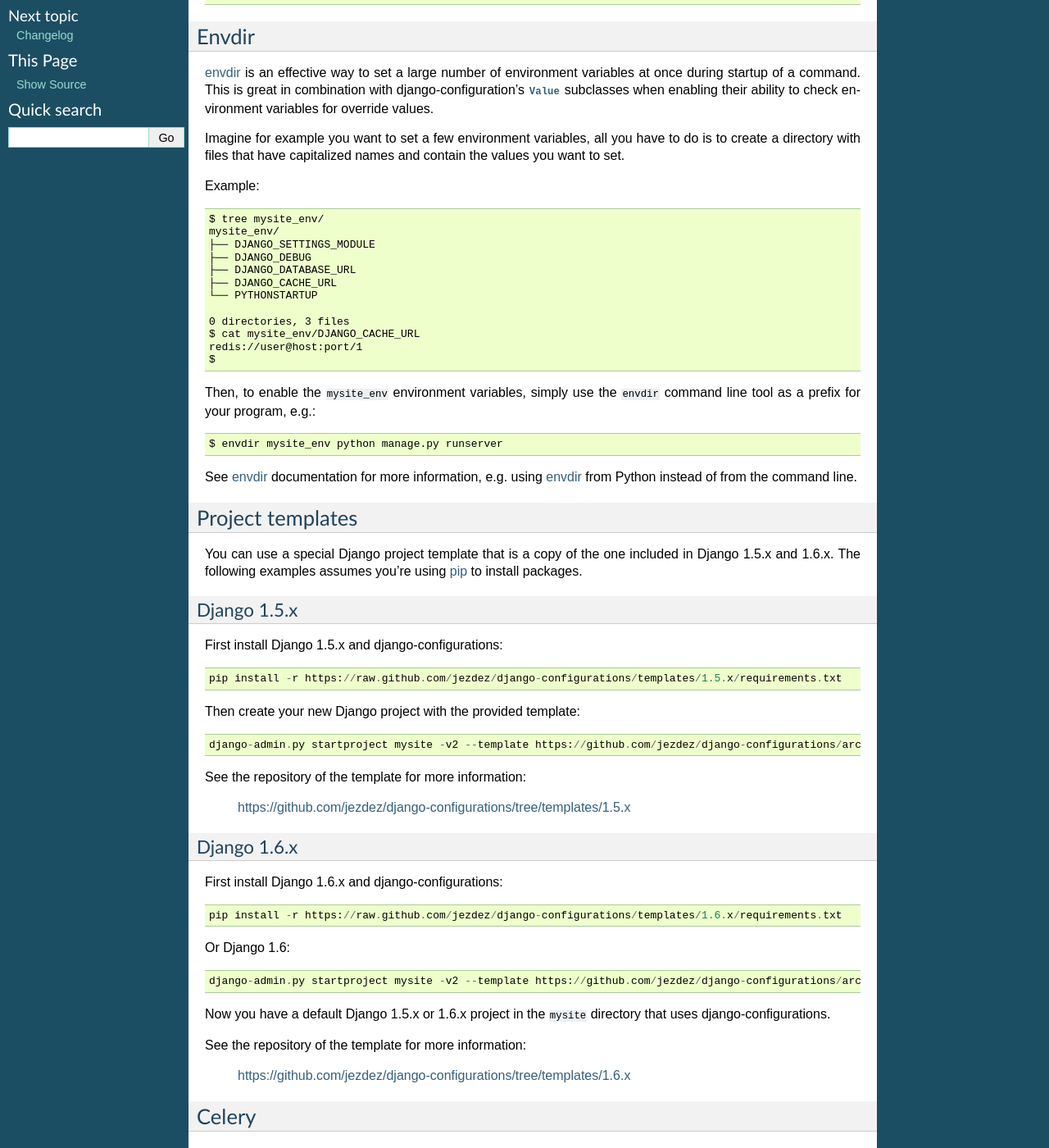
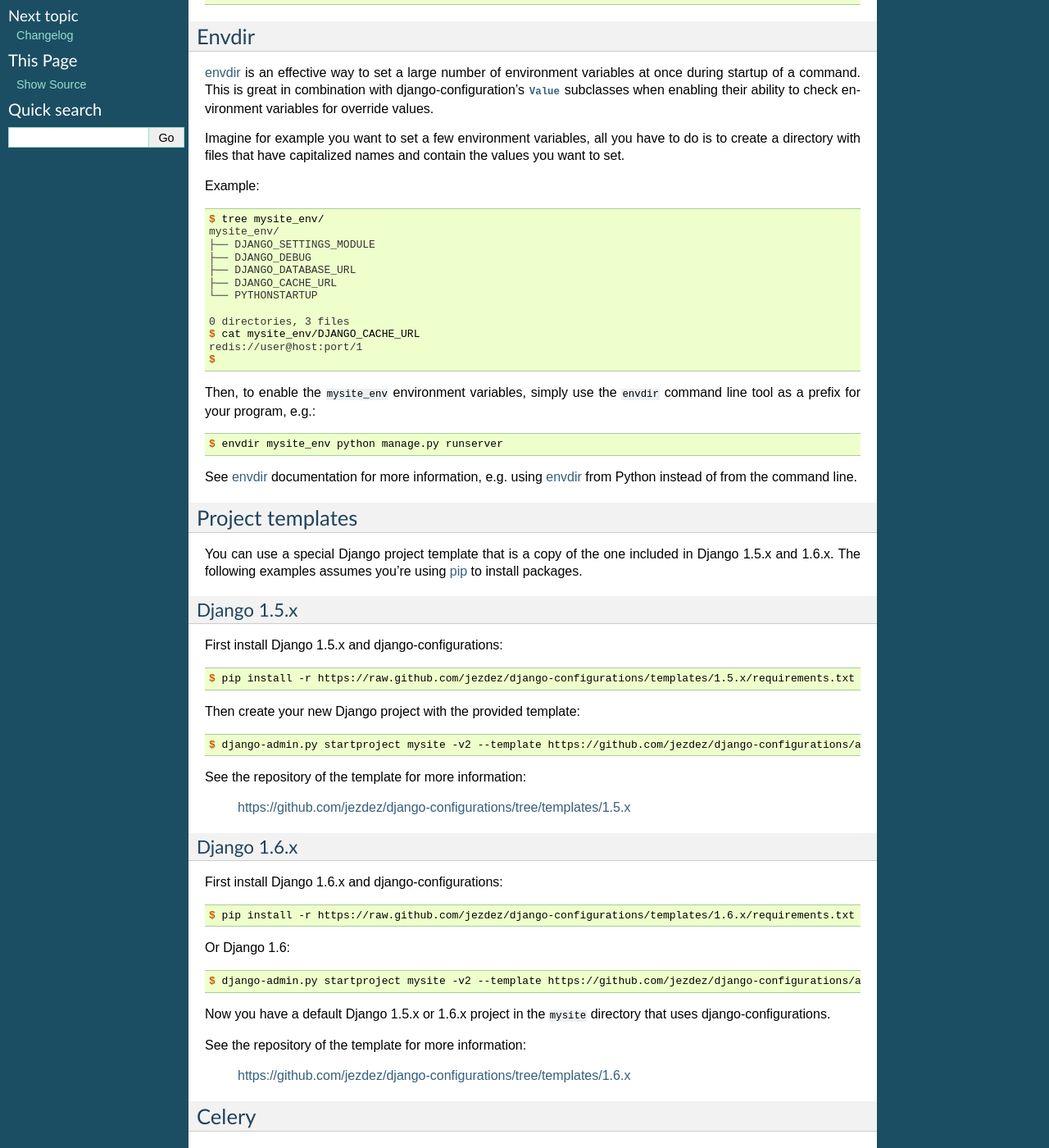
Before and after one commit to jazzband/django-configurations, a Sphinx documentation site: the page built from docs/cookbook.rst, in a window 1280 px wide and 1400 px high, scrolled down 337 px. Shown: the whole window at 82% size. Built offline with Sphinx 7.4.7, drawn with Linux system fonts in a browser that asks for light colours.

Commit message:
Improved docs.

```diff
--- a/docs/cookbook.rst
+++ b/docs/cookbook.rst
@@ -11,7 +11,10 @@
 equivalent of Django's :func:`~django.core.management.call_command` function
 with django-configurations, too.
 
-Simply import it from ``configurations.management`` instead::
+Simply import it from ``configurations.management`` instead:
+
+.. code-block:: python
+   :emphasize-lines: 1
 
     from configurations.management import call_command
 
@@ -30,7 +33,9 @@
 have to do is to create a directory with files that have capitalized names
 and contain the values you want to set.
 
-Example::
+Example:
+
+.. code-block:: console
 
     $ tree mysite_env/
     mysite_env/
@@ -46,7 +51,9 @@
     $
 
 Then, to enable the ``mysite_env`` environment variables, simply use the
-``envdir`` command line tool as a prefix for your program, e.g.::
+``envdir`` command line tool as a prefix for your program, e.g.:
+
+.. code-block:: console
 
     $ envdir mysite_env python manage.py runserver
 
@@ -67,13 +74,17 @@
 Django 1.5.x
 ^^^^^^^^^^^^
 
-First install Django 1.5.x and django-configurations::
+First install Django 1.5.x and django-configurations:
 
-    pip install -r https://raw.github.com/jezdez/django-configurations/templates/1.5.x/requirements.txt
+.. code-block:: console
 
-Then create your new Django project with the provided template::
+    $ pip install -r https://raw.github.com/jezdez/django-configurations/templates/1.5.x/requirements.txt
 
-    django-admin.py startproject mysite -v2 --template https://github.com/jezdez/django-configurations/archive/templates/1.5.x.zip
+Then create your new Django project with the provided template:
+
+.. code-block:: console
+
+    $ django-admin.py startproject mysite -v2 --template https://github.com/jezdez/django-configurations/archive/templates/1.5.x.zip
 
 See the repository of the template for more information:
 
@@ -82,13 +93,17 @@
 Django 1.6.x
 ^^^^^^^^^^^^
 
-First install Django 1.6.x and django-configurations::
+First install Django 1.6.x and django-configurations:
 
-    pip install -r https://raw.github.com/jezdez/django-configurations/templates/1.6.x/requirements.txt
+.. code-block:: console
 
-Or Django 1.6::
+    $ pip install -r https://raw.github.com/jezdez/django-configurations/templates/1.6.x/requirements.txt
 
-    django-admin.py startproject mysite -v2 --template https://github.com/jezdez/django-configurations/archive/templates/1.6.x.zip
+Or Django 1.6:
+
+.. code-block:: console
+
+    $ django-admin.py startproject mysite -v2 --template https://github.com/jezdez/django-configurations/archive/templates/1.6.x.zip
 
 Now you have a default Django 1.5.x or 1.6.x project in the ``mysite``
 directory that uses django-configurations.
@@ -106,7 +121,9 @@
 ^^^^^
 
 Given Celery's way to load Django settings in worker processes you should
-probably just add the following to the **beginning** of your settings module::
+probably just add the following to the **beginning** of your settings module:
+
+.. code-block:: python
 
     from configurations import importer
     importer.install()
@@ -161,26 +178,32 @@
 documentation for how to create and `manage your IPython profile`_ correctly.
 
 Here's a quick how-to in case you don't have a profile yet. Type in your
-command line shell::
+command line shell:
 
-    ipython profile create
+.. code-block:: console
+
+    $ ipython profile create
 
 Then let IPython show you where the configuration file ``ipython_config.py``
-was created::
+was created:
 
-    ipython locate profile
+.. code-block:: console
+
+    $ ipython locate profile
 
 That should print a directory path where you can find the
 ``ipython_config.py`` configuration file. Now open that file and extend the
 ``c.InteractiveShellApp.extensions`` configuration value. It may be commented
 out from when IPython created the file or it may not exist in the file at all.
-In either case make sure it's not a Python comment anymore and reads like this::
+In either case make sure it's not a Python comment anymore and reads like this:
 
-    # A list of dotted module names of IPython extensions to load.
-    c.InteractiveShellApp.extensions = [
-        # .. your other extensions if available
-        'configurations',
-    ]
+.. code-block:: python
+
+   # A list of dotted module names of IPython extensions to load.
+   c.InteractiveShellApp.extensions = [
+       # .. your other extensions if available
+       'configurations',
+   ]
 
 That will tell IPython to load django-configurations correctly on startup.
 It also works with django-extensions's shell_plus_ management command.
@@ -195,7 +218,9 @@
 In case you use FastCGI for deploying Django (you really shouldn't) and aren't
 allowed to use Django's runfcgi_ management command (that would automatically
 handle the setup for your if you've followed the quickstart guide above), make
-sure to use something like the following script::
+sure to use something like the following script:
+
+.. code-block:: python
 
     #!/usr/bin/env python
 
```
